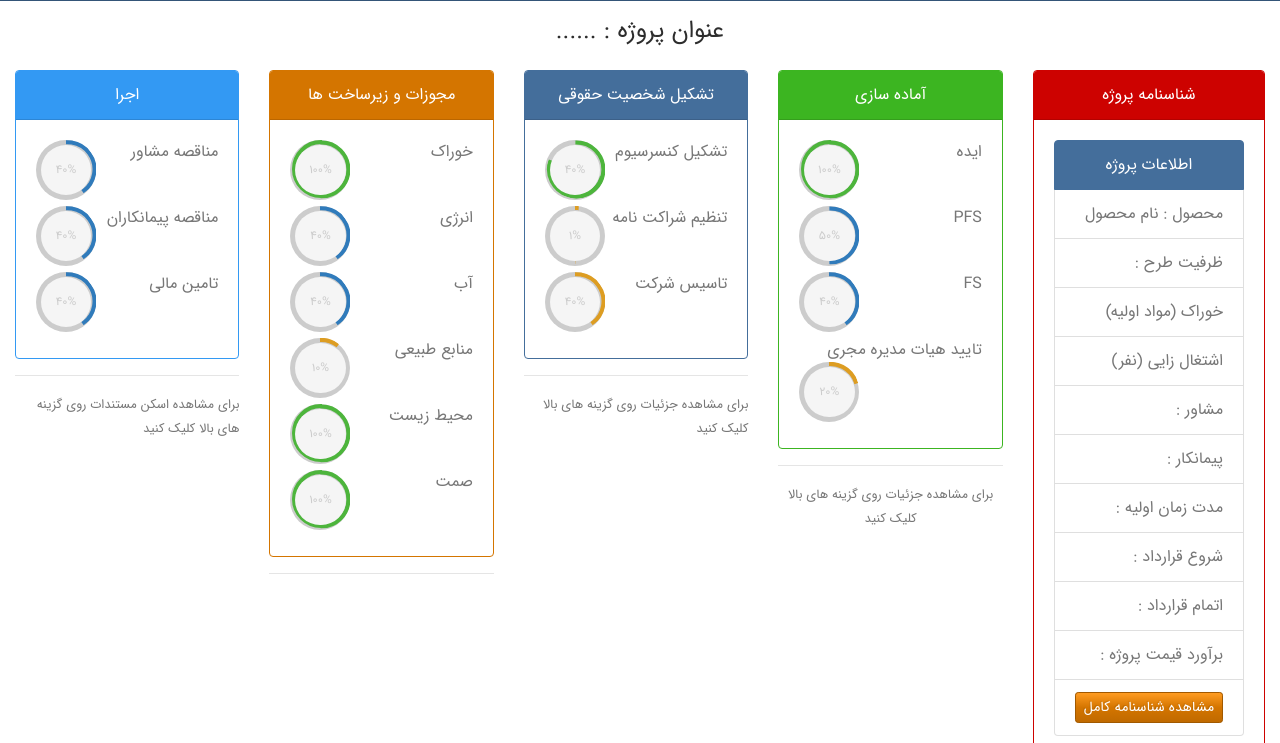
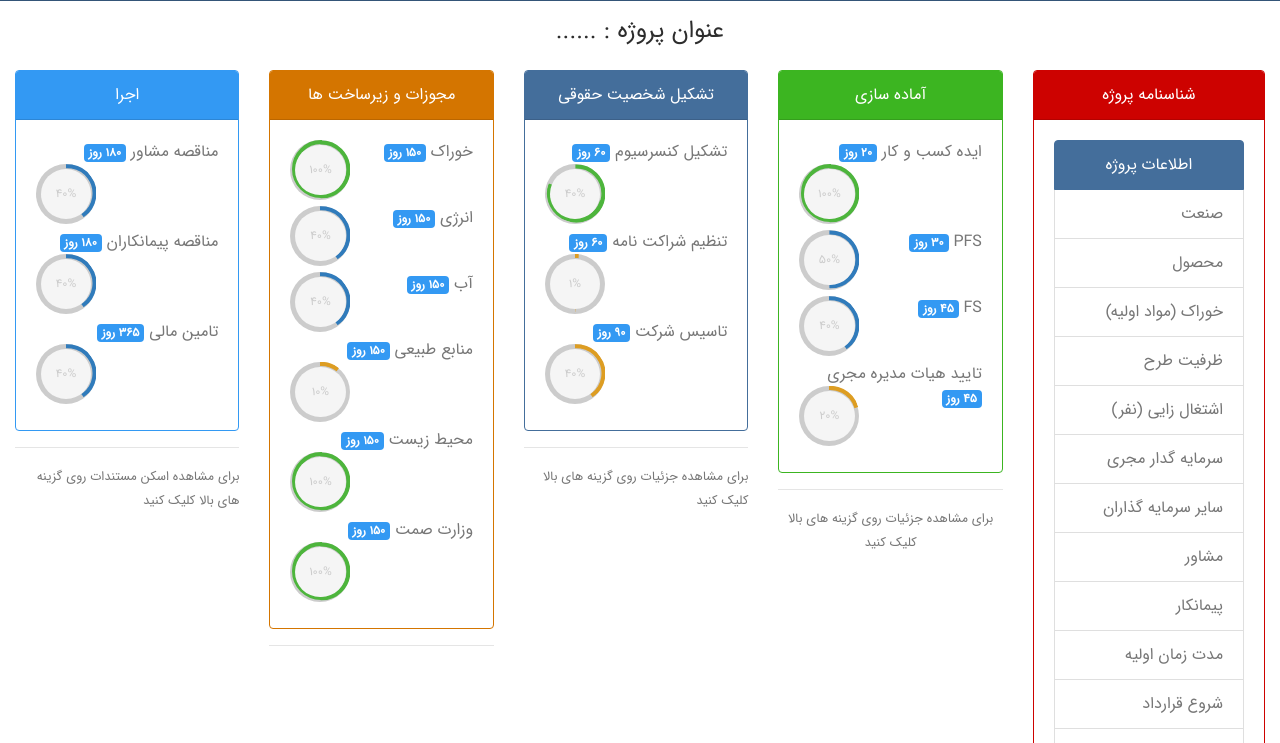
Before and after one commit to AliZolfaghar/sbb_projects, a website: page www/index.html in a window 1280 px wide. Shown: the part 57-800 px from the top of the page. Drawn offline with Linux system fonts and the light colour scheme.

Commit message:
add bagdes

```diff
--- a/www/index.html
+++ b/www/index.html
@@ -88,18 +88,19 @@
                     <div class="card-body">
                         <ul class="list-group p-0">
                             <li class="list-group-item active text-white"> اطلاعات پروژه</li>
-                            <li class="list-group-item text-right ">محصول :
-                                نام محصول
-                            </li>
-                            <li class="list-group-item text-right "> ظرفیت طرح : </li>
+                            <li class="list-group-item text-right ">صنعت</li>
+                            <li class="list-group-item text-right ">محصول </li>
                             <li class="list-group-item text-right ">خوراک (مواد اولیه)</li>
+                            <li class="list-group-item text-right "> ظرفیت طرح</li>
                             <li class="list-group-item text-right ">اشتغال زایی (نفر)</li>
-                            <li class="list-group-item text-right ">مشاور : </li>
-                            <li class="list-group-item text-right ">پیمانکار : </li>
-                            <li class="list-group-item text-right ">مدت زمان اولیه : </li>
-                            <li class="list-group-item text-right ">شروع قرارداد : </li>
-                            <li class="list-group-item text-right ">اتمام قرارداد : </li>
-                            <li class="list-group-item text-right ">برآورد قیمت پروژه : </li>
+                            <li class="list-group-item text-right ">سرمایه گدار مجری</li>
+                            <li class="list-group-item text-right ">سایر سرمایه گذاران</li>
+                            <li class="list-group-item text-right ">مشاور  </li>
+                            <li class="list-group-item text-right ">پیمانکار  </li>
+                            <li class="list-group-item text-right ">مدت زمان اولیه  </li>
+                            <li class="list-group-item text-right ">شروع قرارداد  </li>
+                            <li class="list-group-item text-right ">اتمام قرارداد  </li>
+                            <li class="list-group-item text-right ">برآورد هزینه سرمایه گذاری </li>
                             <li class="list-group-item text-right ">
                                 <button class="btn btn-sm btn-block btn-warning">مشاهده شناسنامه کامل</button>
                             </li>
@@ -118,8 +119,8 @@
 
                         <div class="row">
                             <div class="col text-right hover">
-                                ایده
-
+                                ایده کسب و کار
+                                <span class="badge badge-info">20 روز</span>
                                 <div class="c100 p100 small green float-left">
                                     <span>100%</span>
                                     <div class="slice">
@@ -135,6 +136,7 @@
                         <div class="row">
                             <div class="col text-right hover">
                                 PFS
+                                <span class="badge badge-info">30 روز</span>
 
                                 <div class="c100 p50 small  float-left">
                                     <span>50%</span>
@@ -151,6 +153,8 @@
                         <div class="row">
                             <div class="col text-right hover">
                                 FS
+                                <span class="badge badge-info">45 روز</span>
+
                                 <div class="c100 p40 small  float-left">
                                     <span>40%</span>
                                     <div class="slice">
@@ -162,8 +166,9 @@
                         </div>
 
                         <div class="row">
-                            <div class="col text-right hover">
+                            <div class="col text-right hover ">
                                 تایید هیات مدیره مجری
+                                <span class="badge badge-info">45 روز</span>
 
                                 <div class="c100 p20 small orange float-left">
                                     <span>20%</span>
@@ -193,7 +198,10 @@
 
                         <div class="row">
                             <div class="col text-right hover">
+
                                 تشکیل کنسرسیوم
+                                <span class="badge badge-info">60 روز</span>
+
                                 <div class="c100 p80 small green float-left">
                                     <span>40%</span>
                                     <div class="slice">
@@ -207,6 +215,8 @@
                         <div class="row">
                             <div class="col text-right hover">
                                 تنظیم شراکت نامه
+                                <span class="badge badge-info">60 روز</span>
+
                                 <div class="c100 p1 small orange float-left">
                                     <span>1%</span>
                                     <div class="slice">
@@ -220,6 +230,8 @@
                         <div class="row">
                             <div class="col text-right hover">
                                 تاسیس شرکت
+                                <span class="badge badge-info">90 روز</span>
+
                                 <div class="c100 p40 small orange float-left">
                                     <span>40%</span>
                                     <div class="slice">
@@ -249,6 +261,8 @@
                             <div class="col text-right hover">
                                 <span data-bs-toggle="tooltip" data-bs-placement="top" title="Tooltip on top">
                                     خوراک
+                                <span class="badge badge-info">150 روز</span>
+
                                 </span>
                                 <div class="c100 p100 small green float-left">
                                     <span>100%</span>
@@ -262,6 +276,8 @@
                         <div class="row">
                             <div class="col text-right hover">
                                 انرژی
+                                <span class="badge badge-info">150 روز</span>
+
                                 <div class="c100 p40 small  float-left">
                                     <span>40%</span>
                                     <div class="slice">
@@ -274,6 +290,7 @@
                         <div class="row">
                             <div class="col text-right hover">
                                 آب
+                                <span class="badge badge-info">150 روز</span>
                                 <div class="c100 p40 small  float-left">
                                     <span>40%</span>
                                     <div class="slice">
@@ -286,6 +303,7 @@
                         <div class="row">
                             <div class="col text-right hover">
                                 منابع طبیعی
+                                <span class="badge badge-info">150 روز</span>
                                 <div class="c100 p10 small orange float-left">
                                     <span>10%</span>
                                     <div class="slice">
@@ -298,6 +316,7 @@
                         <div class="row">
                             <div class="col text-right hover">
                                 محیط زیست
+                                <span class="badge badge-info">150 روز</span>
                                 <div class="c100 p100 small green float-left">
                                     <span>100%</span>
                                     <div class="slice">
@@ -309,7 +328,9 @@
                         </div>
                         <div class="row">
                             <div class="col text-right hover">
-                                صمت
+                                وزارت صمت
+                                <span class="badge badge-info">150 روز</span>
+
                                 <div class="c100 p100 small green float-left">
                                     <span>100%</span>
                                     <div class="slice">
@@ -334,6 +355,7 @@
                         <div class="row">
                             <div class="col text-right hover">
                                 مناقصه مشاور
+                                <span class="badge badge-info">180 روز</span>
                                 <div class="c100 p40 small  float-left">
                                     <span>40%</span>
                                     <div class="slice">
@@ -347,6 +369,8 @@
                         <div class="row">
                             <div class="col text-right hover">
                                 مناقصه پیمانکاران
+                                <span class="badge badge-info">180 روز</span>
+
                                 <div class="c100 p40 small  float-left">
                                     <span>40%</span>
                                     <div class="slice">
@@ -359,6 +383,8 @@
                         <div class="row">
                             <div class="col text-right hover">
                                 تامین مالی
+                                <span class="badge badge-info">365 روز</span>
+
                                 <div class="c100 p40 small  float-left">
                                     <span>40%</span>
                                     <div class="slice">
```
